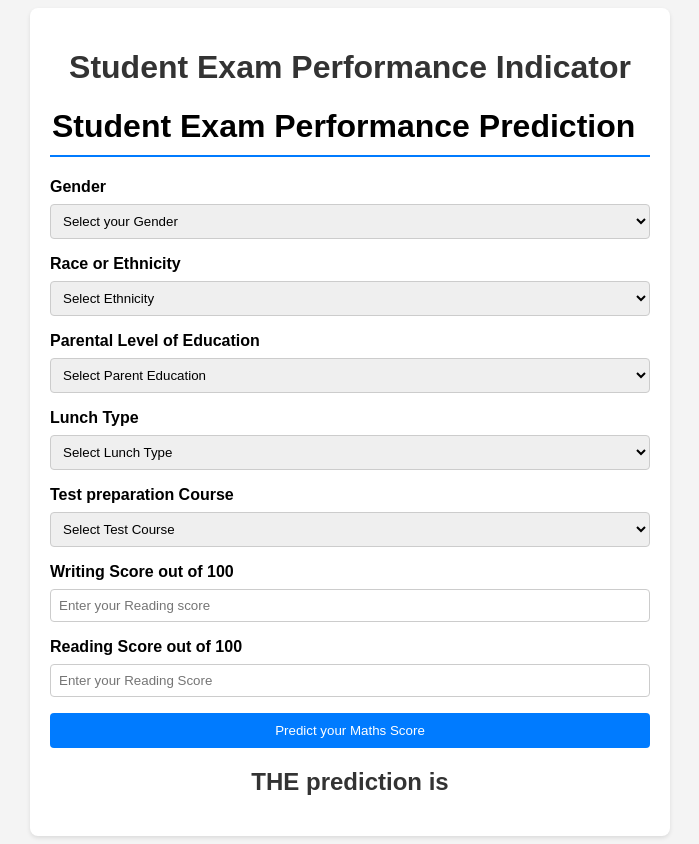
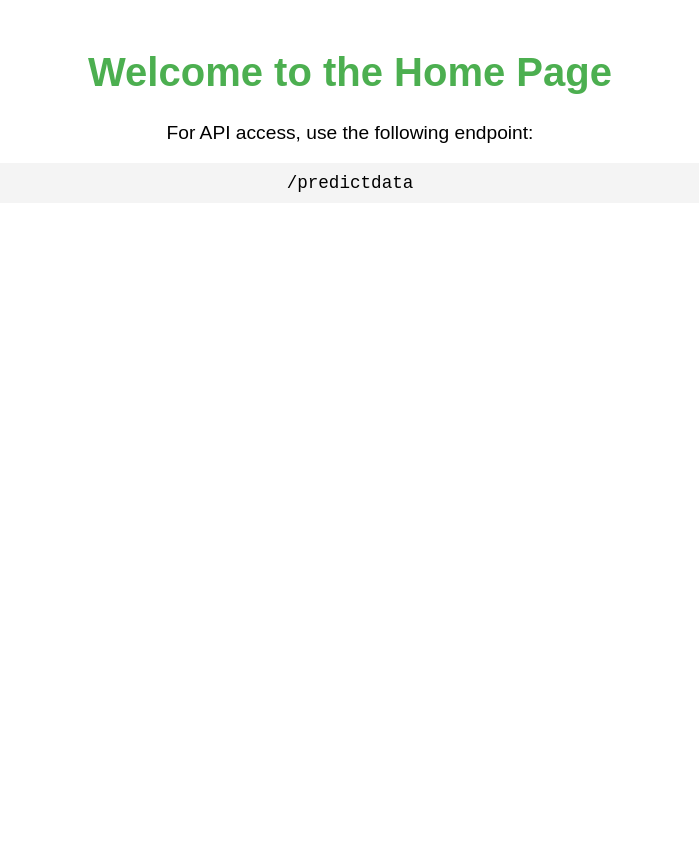
Before and after one commit to imran99744/mlproject, a Flask app: page / in a window 1280 px wide. Shown: the whole page, without its empty margins (290-989 px from the left). After the commit the page ends 192 px from the top, so only its background shows below. Run offline with Flask 3, Linux system fonts and the light colour scheme.

Commit message:
more styles added and api endpoint added

```diff
--- a/app.py
+++ b/app.py
@@ -11,11 +11,11 @@ app=application
 
 ## Route for a home page
 
-# @app.route('/')
-# def index():
-#     return render_template('index.html')
+@app.route('/')
+def index():
+    return render_template('index.html')
 
-@app.route('/',methods=['GET','POST'])
+@app.route('/predictdata',methods=['GET','POST'])
 def predict_datapoint():
     if request.method=='GET':
         return render_template('home.html')
--- a/templates/index.html
+++ b/templates/index.html
@@ -1 +1,39 @@
-<h1>Welcome to the home page</h1>
+<!DOCTYPE html>
+<html lang="en">
+<head>
+    <meta charset="UTF-8">
+    <meta name="viewport" content="width=device-width, initial-scale=1.0">
+    <title>Home Page</title>
+    <style>
+        h1 {
+            color: #4CAF50; /* Green */
+            text-align: center;
+            font-family: Arial, sans-serif;
+            font-size: 2.5em;
+            margin-top: 50px;
+        }
+        p {
+            text-align: center;
+            font-family: Arial, sans-serif;
+            font-size: 1.2em;
+            margin-top: 20px;
+        }
+        code {
+            display: block;
+            text-align: center;
+            background-color: #f4f4f4;
+            padding: 10px;
+            border-radius: 5px;
+            font-size: 1.1em;
+            margin-top: 10px;
+            font-family: 'Courier New', Courier, monospace;
+        }
+    </style>
+</head>
+<body>
+    <h1>Welcome to the Home Page</h1>
+
+    <p>For API access, use the following endpoint:</p>
+    <code>/predictdata</code>
+</body>
+</html>
```
